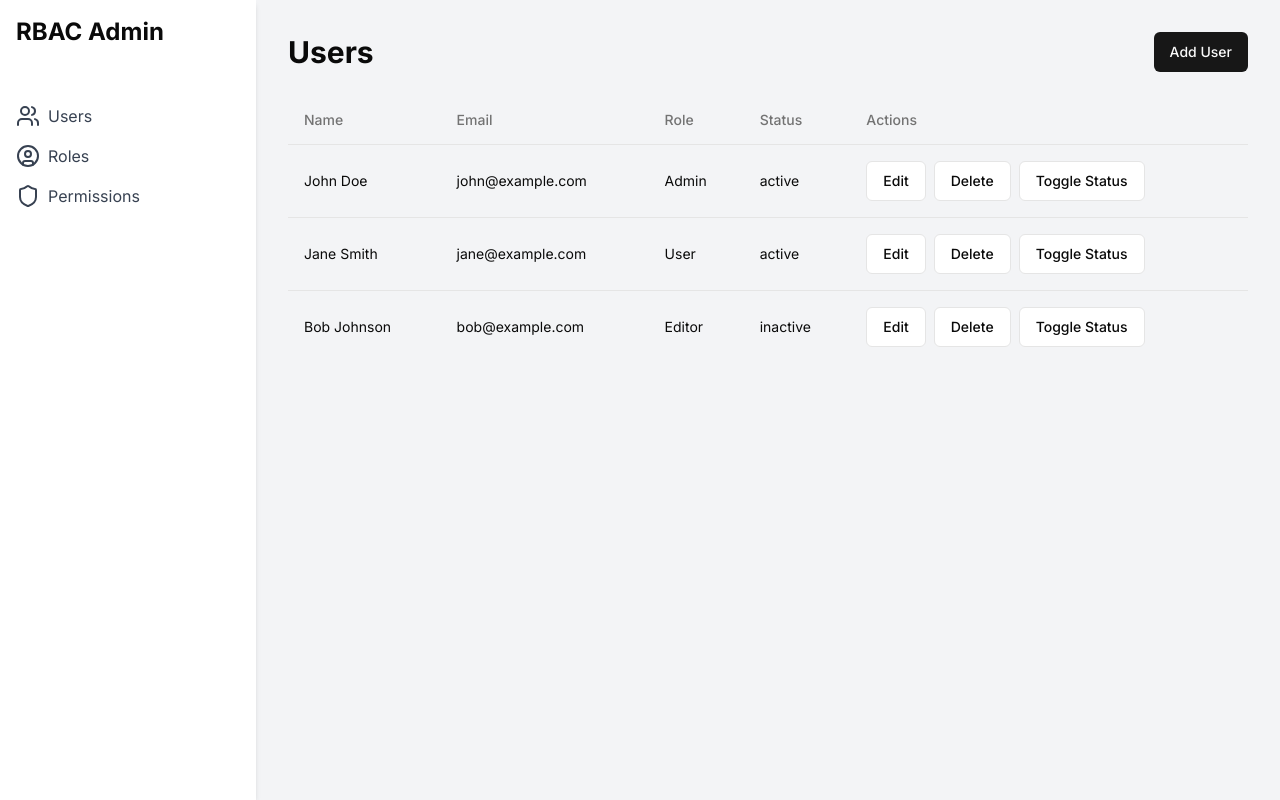
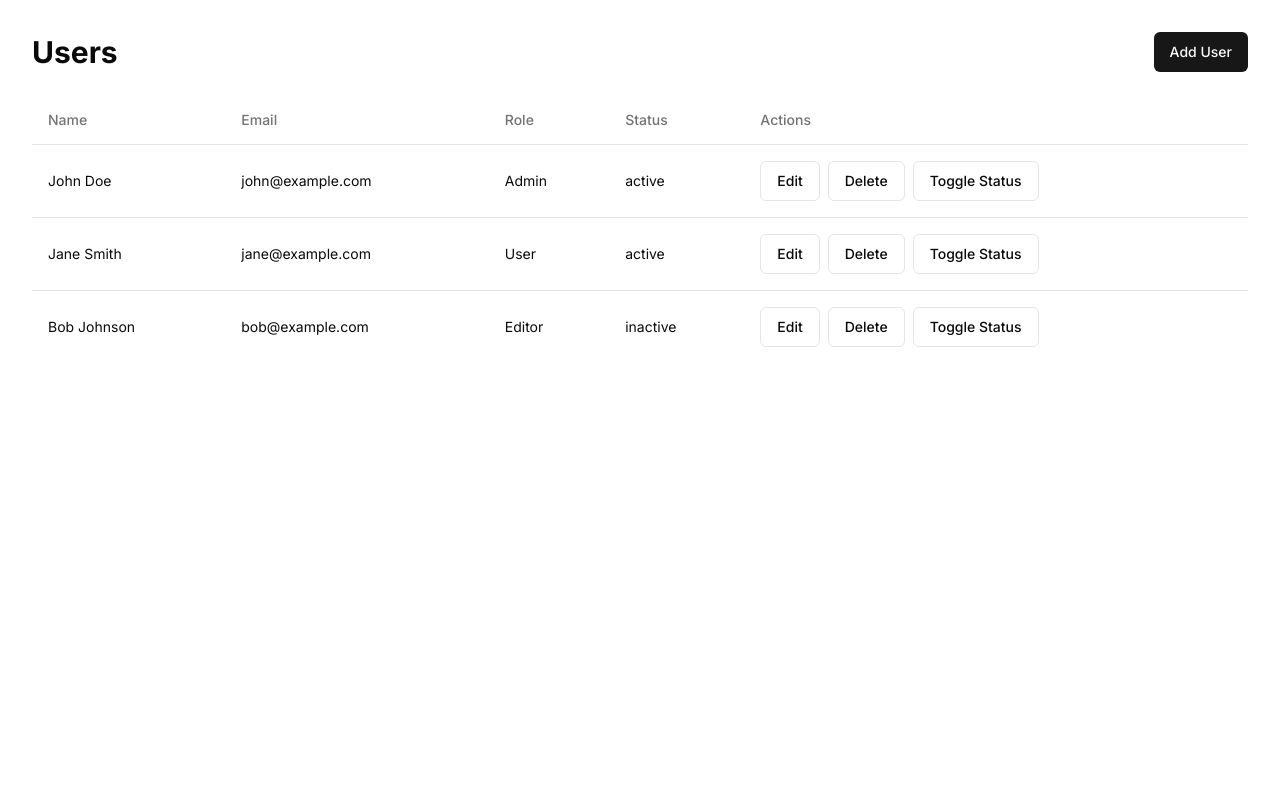
Before and after one commit to Panda-Abhisek/rbac-ui, a Next.js app: page /users in a window 1280 px wide. Built offline with nearby package versions, Linux system fonts and the light colour scheme.

Commit message:
update layout, user page, user-dialog. add navigation

```diff
--- a/src/app/layout.tsx
+++ b/src/app/layout.tsx
@@ -1,22 +1,33 @@
-import './globals.css'
-import type { Metadata } from 'next'
-import { Inter } from 'next/font/google'
+import { RbacProvider } from "@/contexts/RbacContext";
+import "./globals.css";
+import type { Metadata } from "next";
+import { Inter } from "next/font/google";
+// import { Navigation } from "@/components/navigation";
 
-const inter = Inter({ subsets: ['latin'] })
+const inter = Inter({ subsets: ["latin"] });
 
 export const metadata: Metadata = {
-  title: 'RBAC UI',
-  description: 'Role-Based Access Control User Interface',
-}
+  title: "RBAC UI",
+  description: "Role-Based Access Control User Interface",
+};
 
 export default function RootLayout({
   children,
 }: {
-  children: React.ReactNode
+  children: React.ReactNode;
 }) {
   return (
     <html lang="en">
-      <body className={inter.className}>{children}</body>
+      <body className={inter.className}>
+        <RbacProvider>
+          <div className="flex h-screen">
+            {/* <Navigation /> */}
+            <main className="flex-1 overflow-y-auto">
+              {children}
+            </main>
+          </div>
+        </RbacProvider>
+      </body>
     </html>
-  )
+  );
 }
--- a/src/app/users/page.tsx
+++ b/src/app/users/page.tsx
@@ -1,7 +1,6 @@
 "use client"
 
 import { useState, useEffect } from "react"
-import { Layout } from "@/components/layout"
 import { Button } from "@/components/ui/button"
 import {
   Table,
@@ -99,11 +98,11 @@
   }
 
   if (!isLoaded) {
-    return <Layout><div>Loading...</div></Layout>
+    return <div>Loading...</div>
   }
 
   return (
-    <Layout>
+    <div className="p-8">
       <div className="flex justify-between items-center mb-6">
         <h1 className="text-3xl font-bold">Users</h1>
         <Button onClick={handleAddUser}>Add User</Button>
@@ -147,6 +146,6 @@
         user={editingUser}
         roles={roles}
       />
-    </Layout>
+    </div>
   )
 }
--- /dev/null
+++ b/src/components/navigation.tsx
@@ -0,0 +1,21 @@
+import Link from 'next/link'
+
+export function Navigation() {
+  return (
+    <nav className="w-64 bg-gray-100 p-4">
+      <ul className="space-y-2">
+        <li>
+          <Link href="/" className="text-blue-600 hover:underline">
+            Dashboard
+          </Link>
+        </li>
+        <li>
+          <Link href="/users" className="text-blue-600 hover:underline">
+            Users
+          </Link>
+        </li>
+        {/* Add more navigation items as needed */}
+      </ul>
+    </nav>
+  )
+}
--- a/src/components/user-dialog.tsx
+++ b/src/components/user-dialog.tsx
@@ -32,19 +32,19 @@
 export function UserDialog({ isOpen, onClose, onSave, user, roles }: UserDialogProps) {
   const [name, setName] = useState("")
   const [email, setEmail] = useState("")
-  const [roleId, setRoleId] = useState<number | null>(null)
+  const [roleId, setRoleId] = useState<string>("no-role")
   const [status, setStatus] = useState<"active" | "inactive">("active")
 
   useEffect(() => {
     if (user) {
       setName(user.name)
       setEmail(user.email)
-      setRoleId(user.roleId)
+      setRoleId(user?.roleId === null ? "no-role" : user?.roleId?.toString() ?? "no-role")
       setStatus(user.status)
     } else {
       setName("")
       setEmail("")
-      setRoleId(null)
+      setRoleId("no-role")
       setStatus("active")
     }
   }, [user])
@@ -54,7 +54,7 @@
       id: user?.id ?? 0,
       name,
       email,
-      roleId,
+      roleId: roleId === "no-role" ? null : Number(roleId),
       status,
     })
   }
@@ -94,8 +94,8 @@
               Role
             </Label>
             <Select
-              value={roleId !== null ? roleId.toString() : "no-role"}
-              onValueChange={(value) => setRoleId(value === "no-role" ? null : Number(value))}
+              value={roleId}
+              onValueChange={(value) => setRoleId(value)}
             >
               <SelectTrigger className="col-span-3">
                 <SelectValue placeholder="Select a role" />
```
